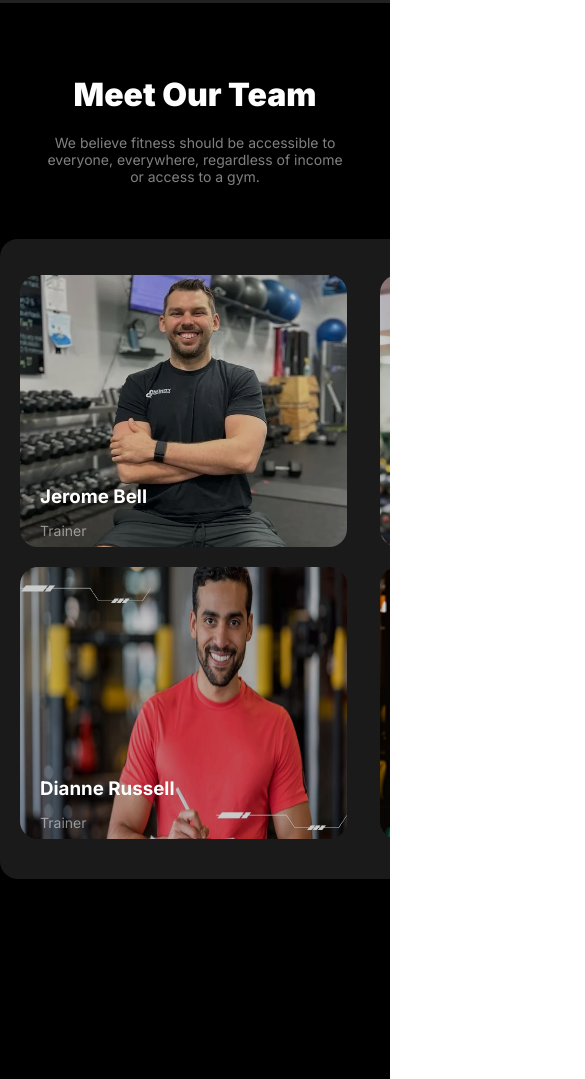
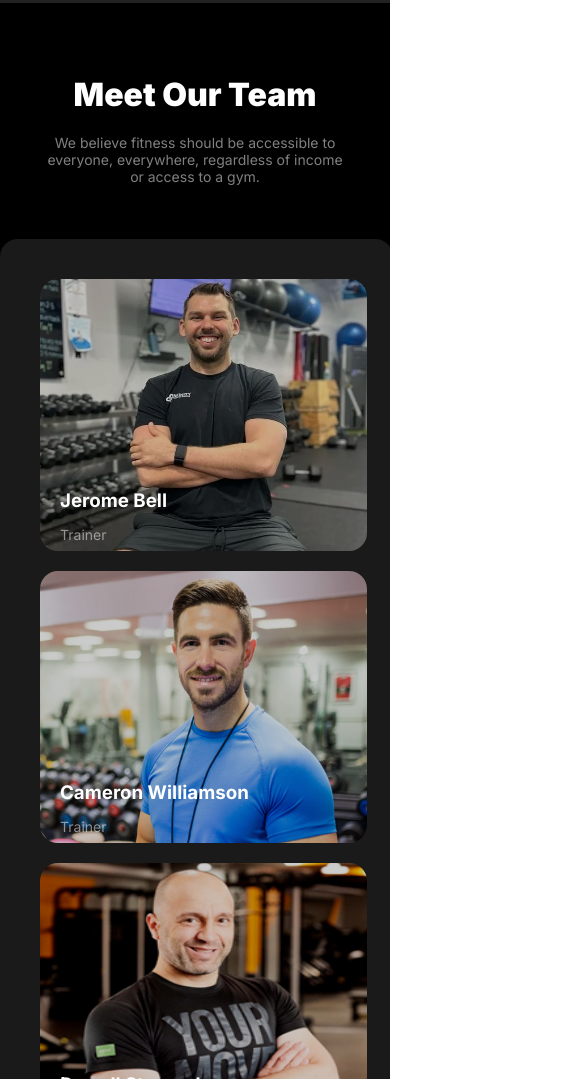
Before and after one commit to Zannatul08/Assignment-02, a plain HTML site: page index.html in a window 390 px wide. Shown: the part 4600-5679 px from the top of the page, 585 px wide, since content can reach past the window. Drawn offline with Linux system fonts and the light colour scheme; a web font is replaced by a local one.

Commit message:
Section 6(7) done including responsive

```diff
--- a/styles/style.css
+++ b/styles/style.css
@@ -772,14 +772,14 @@ filter: brightness(80%);
 .image-row-1{
     display: grid;
     grid-template-columns: 1fr 1fr 1fr;
-    gap: 20px;
-    margin: 1rem 0;
+    gap: 16px;
+    /* margin: 1rem 0; */
 }
 
 .image-row-2{
     display: grid;
     grid-template-columns: 1fr 1fr 1fr;
-    gap: 20px;
+    gap: 16px;
     margin: 1rem 0;
 }
 
@@ -924,6 +924,10 @@ margin-bottom: 5px;
 
     /* section2 responsive */
 
+    .section2-container{
+        height: auto;
+
+    }
     .section2-text{
         display: flex;
         flex-direction: column;
@@ -980,9 +984,9 @@ margin-bottom: 5px;
     .section3-left-container {
         display: flex;
         flex-direction: column;
-        justify-content: flex-start; /* Align items to the top */
-        align-items: flex-start; /* Align items to the left */
-        width: 100%; /* Ensure sufficient width */
+        justify-content: flex-start;
+        align-items: flex-start;
+        width: 100%;
         padding: 20px;
         margin: 0;
 
@@ -1109,8 +1113,35 @@ margin-bottom: 5px;
         font-size: 2rem;
     }
 
+    /* section 6(7) responsive */
+
+    .section7-container{
+
+        width: 353px;
+        height: auto;
+
+    /* align-items: center;
+    padding: 20px; */
 
 
+
+    }
+
+    .image-row-1{
+        grid-template-columns: 1fr;
+        /* align-items: center; */
+
+        padding: 20px;
+    }
+
+
+
+    .image-row-2{
+        margin: 0;
+        grid-template-columns: 1fr;
+        padding: 0px 20px 20px 20px;
+
+    }
 
 
 
```
